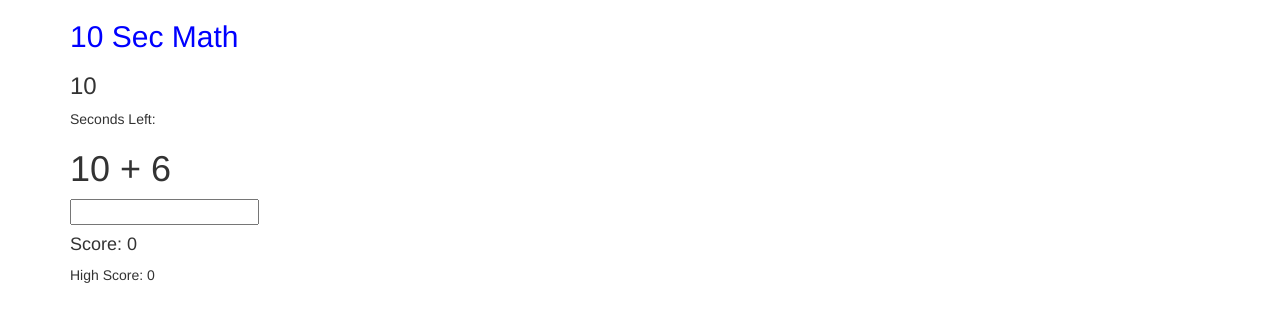
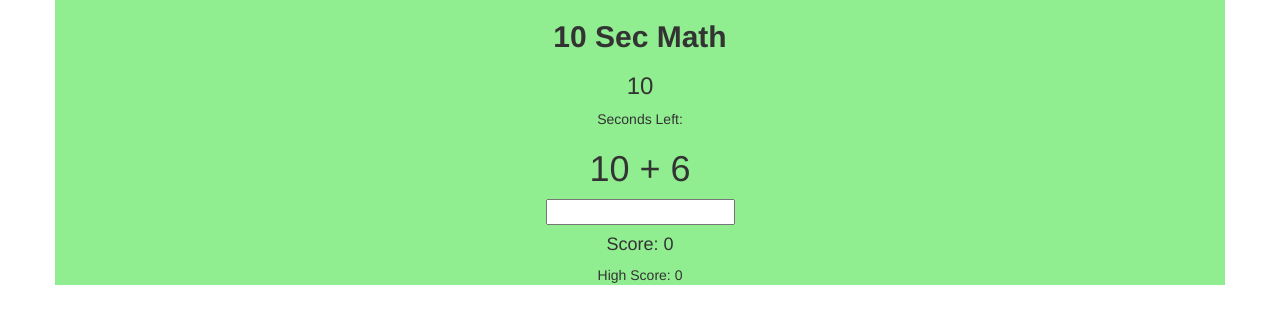
Before and after one commit to Johnw333/10SecMath, a plain HTML site: page index.html in a window 1280 px wide. Drawn offline with nearby package versions, Linux system fonts and the light colour scheme.

Commit message:
updated code

```diff
--- a/index.css
+++ b/index.css
@@ -1,3 +1,11 @@
+.container {
+  background-color: lightgreen;
+}
+
 h2 {
-  color: blue;
+  font-weight: bold;
 }
+
+.row {
+  text-align: center;
+}
--- a/index.js
+++ b/index.js
@@ -18,9 +18,7 @@ $(document).ready(function () {
       highScore = score;
       $('#high-score-value').text(highScore);
     }
-
   };
-
 
 var startGame = function () {
   if (!interval) {
```
